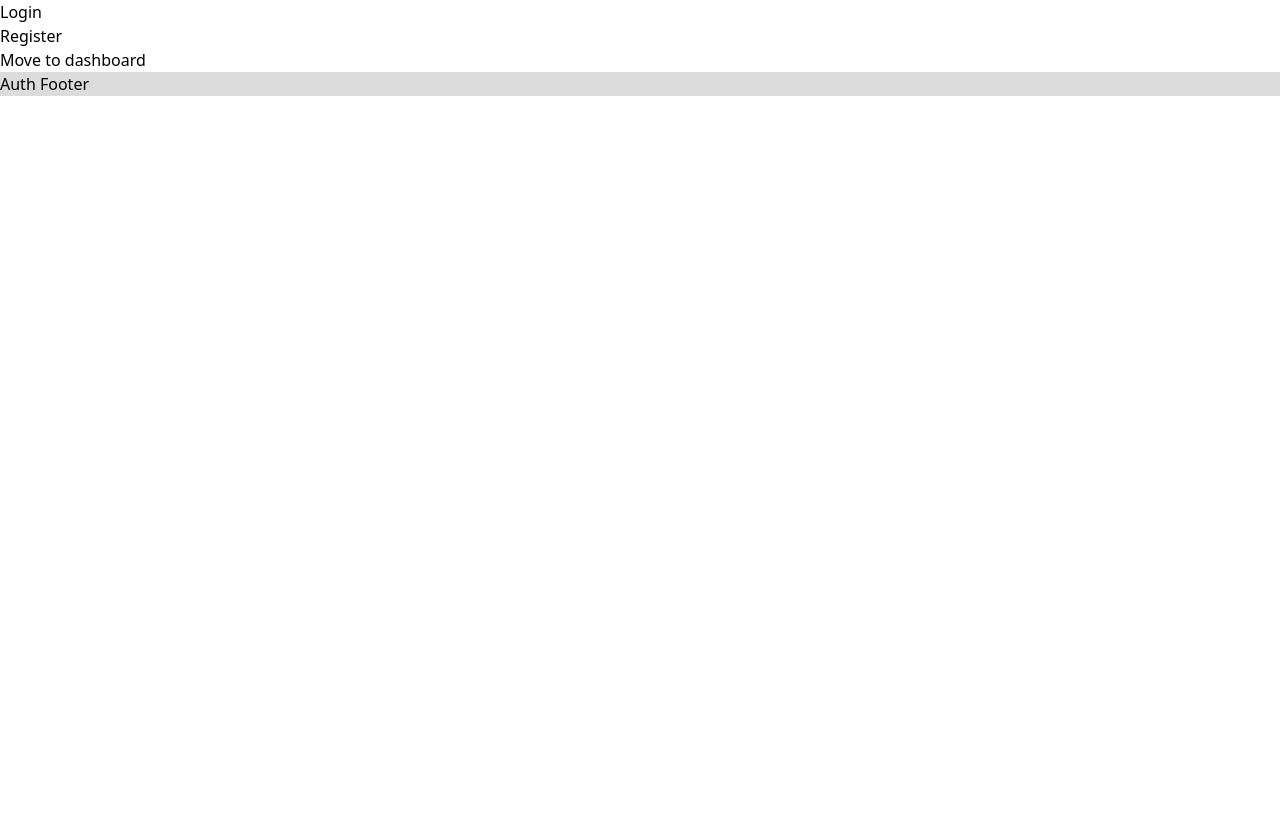
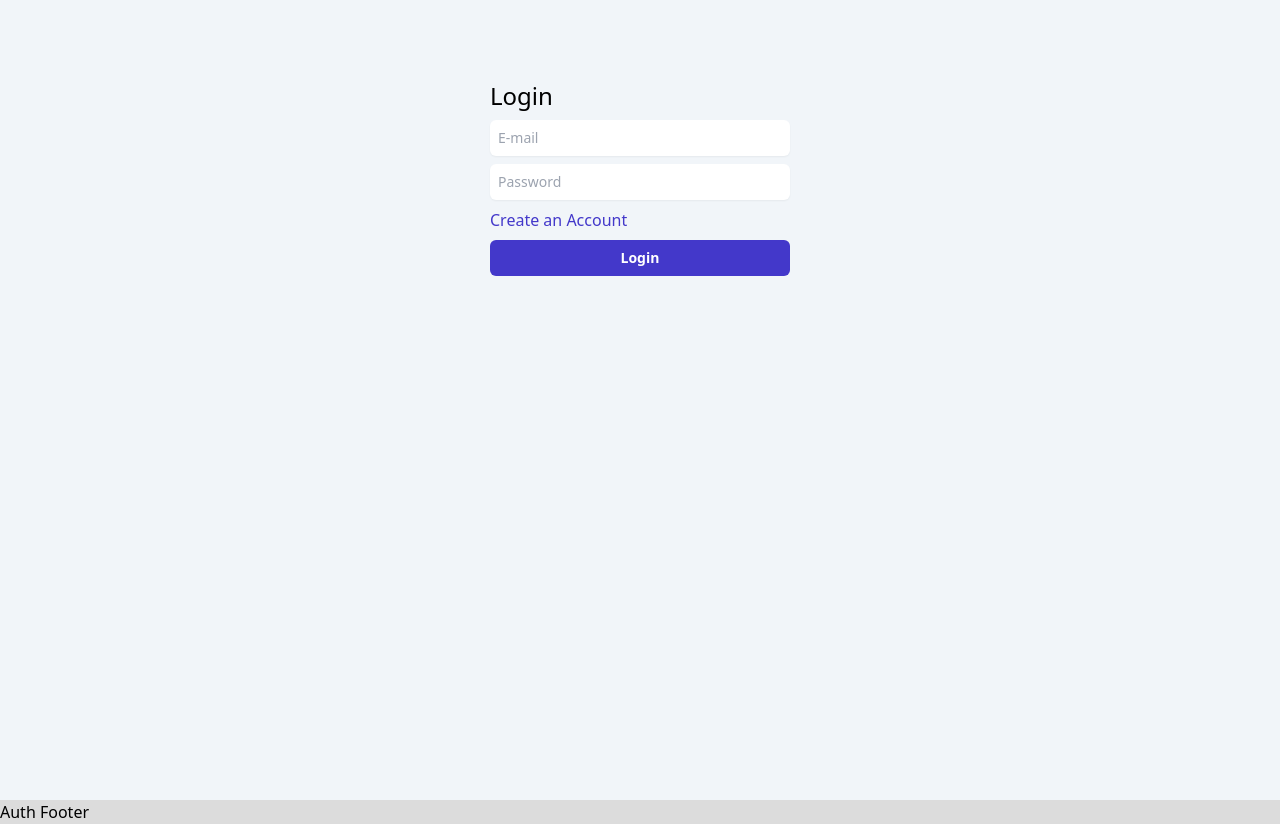
Before and after one commit to jonathanbyrnes/nuxt-blog, a Nuxt app: page /auth/login in a window 1280 px wide. Before the commit the page ends 800 px from the top, so only its background shows below. Built offline with nearby package versions, Linux system fonts and the light colour scheme; what vue-toast-notification would draw is missing.

Commit message:
feat: setup login logic

```diff
--- a/pages/auth/login.vue
+++ b/pages/auth/login.vue
@@ -2,14 +2,71 @@
 definePageMeta({
     layout: 'auth'
 })
+const config = useRuntimeConfig();
+const loading = ref(false)
+
+const loginInput = ref({
+    email: '',
+    password: ''
+})
+
+async function loginUser() {
+    try {
+        loading.value = true
+        const res = await $fetch(config.public?.API_BASE_URL + '/login', {
+            headers: {
+                Accept: "application/json",
+                "content-type": "application/json",
+            },
+            method: 'POST',
+            body: JSON.stringify(loginInput.value)
+        })
+        loading.value = false
+        console.log(res)
+        localStorage.setItem('userData', JSON.stringify({
+            user: res?.user,
+            token: res?.token
+        }))
+        window.location.href = '/admin/dashboard'
+        successMsg(res?.message)
+    } catch (error) {
+        loading.value = false
+
+        if(error?.response?.status === 401) {
+            errorMsg(error.response?._data?.message)
+        }
+
+        if (error?.response?.status === 422) {
+            const errors = error.response?._data
+            for (const message of errors) {
+                errorMsg(message)
+            }
+        }
+    }
+}
 </script>
 
 <template>
-    <div>
-        <h1>Login</h1>
-        <NuxtLink to="/auth/register">Register</NuxtLink>
-        <br>
-        <NuxtLink to="/admin/dashboard">Move to dashboard</NuxtLink>
+    <div class="bg-slate-100 h-screen">
+        <div class="flex justify-center">
+            <div></div>
+            <div class="w-[300px] mt-20">
+                <div class="flex flex-col gap-2">
+                    <h1 class="text-2xl">Login</h1>
 
+                    <input v-model="loginInput.email" type="text" name="" placeholder="E-mail" id="" key=""
+                        class="py-2 px-2 text-sm rounded-md shadow-sm focus:ring focus:ring-blue-300">
+                    <input v-model="loginInput.password" type="password" name="" placeholder="Password" id="" key=""
+                        class="py-2 px-2 text-sm rounded-md shadow-sm focus:ring focus:ring-blue-300">
+
+                    <NuxtLink to="/auth/register" class="text-indigo-700">Create an Account</NuxtLink>
+                    <button @click="loginUser" :disabled="loading"
+                        class="rounded-md text-white bg-indigo-700 text-sm font-semibold py-2">
+                        {{ loading ? 'Processing...' : 'Login' }}
+                    </button>
+                </div>
+            </div>
+
+        </div>
     </div>
 </template>
```
